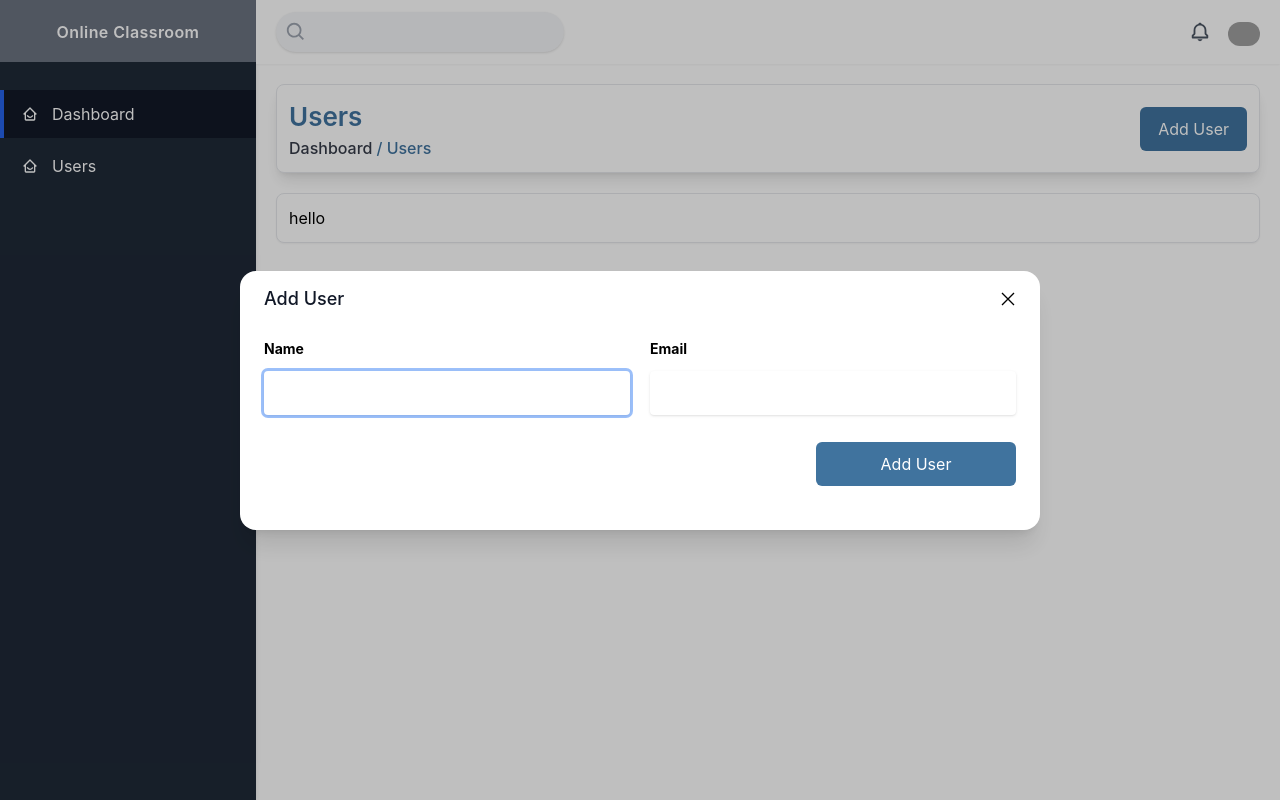
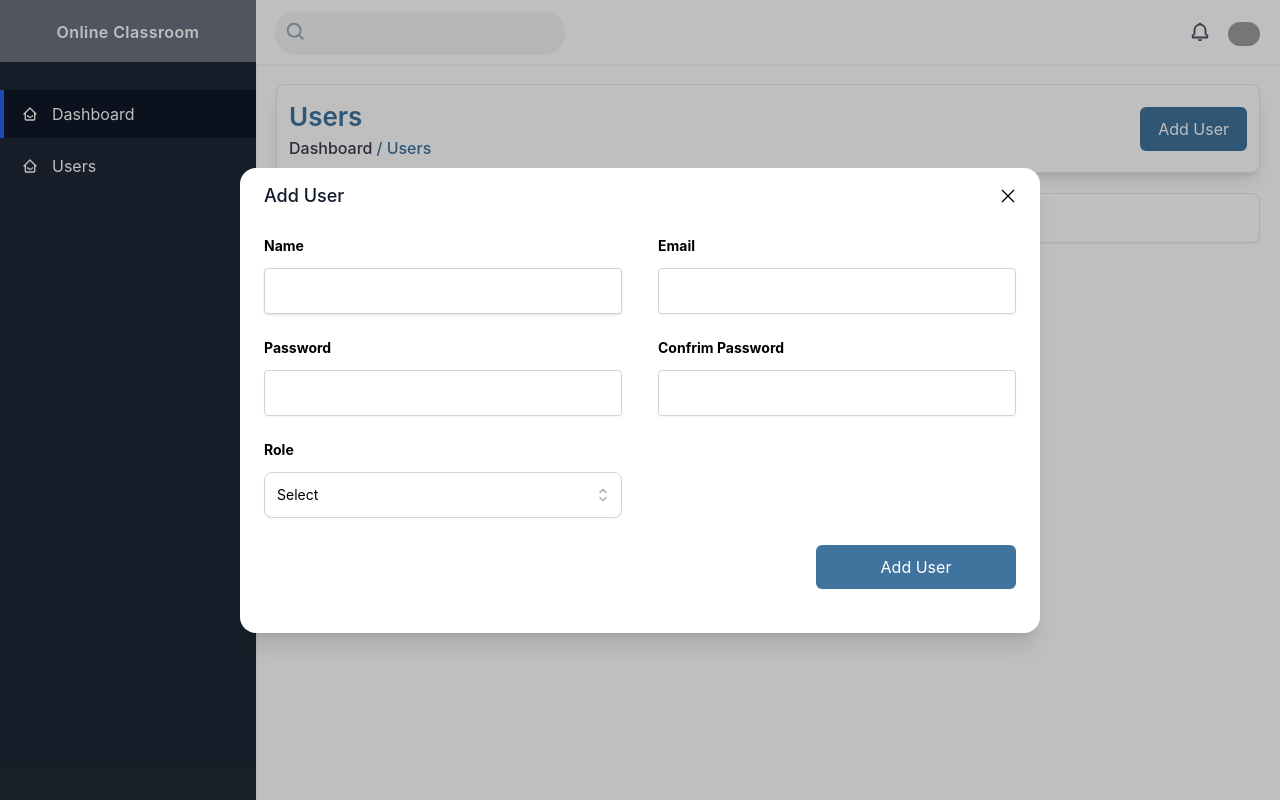
Before and after one commit to soumik9/expense-tracker-redux-rtk, a React (Create React App) app in the folder client/: page /users in a window 1280 px wide. Both pictures are taken after a click on the button "Add User". Built offline with nearby package versions, Linux system fonts and the light colour scheme; grey boxes are pictures that could not be loaded.

Commit message:
select component and add user modal complete

```diff
--- a/client/src/components/Input/Input.js
+++ b/client/src/components/Input/Input.js
@@ -13,7 +13,10 @@ const Input = ({ label, type, value, id, name, onChange, divCss, isRequired, })
                 value={value ? value : ''}
                 onChange={onChange}
                 isRequired={isRequired}
-                className="border-0 px-3 py-3 placeholder-blueGray-300 text-blueGray-600 bg-white rounded text-sm shadow focus:outline-none focus:ring w-full ease-linear transition-all duration-150"
+                className="border border-gray-300 px-3 py-3 placeholder-blueGray-300 text-blueGray-600 bg-white rounded text-sm shadow-sm outline-none focus:shadow w-full ease-linear transition-all duration-150"
+                autoComplete='off'
+                autoFocus={false}
+                autoSave={false}
             />
         </div>
     );
--- a/client/src/components/Modal/Modal.js
+++ b/client/src/components/Modal/Modal.js
@@ -40,11 +40,11 @@ const Modal = ({ isOpen, setIsOpen, children, modalTitle }) => {
                                 <div className='flex justify-between items-center relative -top-2'>
                                     <Dialog.Title
                                         as="h3"
-                                        className="text-lg font-medium leading-6 text-gray-900"
+                                        className="text-lg font-medium leading-6 text-gray-900 cursor-default"
                                     >
                                         {modalTitle}
                                     </Dialog.Title>
-                                    <GrClose className='hover:!text-red cursor-pointer' onClick={closeModal} />
+                                    <GrClose className='hover:text-[#e74c3c] cursor-pointer' onClick={closeModal} />
                                 </div>
 
 
--- /dev/null
+++ b/client/src/components/Select/Select.js
@@ -0,0 +1,63 @@
+import { Listbox, Transition } from '@headlessui/react';
+import React, { Fragment } from 'react';
+import { BsCheck } from 'react-icons/bs';
+import { HiOutlineChevronUpDown } from 'react-icons/hi2';
+
+const Select = ({ selected, setSelected, datas, label, divCss, id }) => {
+
+    return (
+        <div className={`relative w-full mb-3 ${divCss}`}>
+            <label className="block text-blueGray-600 text-sm font-bold mb-3" htmlfor={id}>
+                {label}
+            </label>
+            <Listbox value={selected} onChange={setSelected}>
+                <div className="relative mt-1">
+                    <Listbox.Button className="relative w-full cursor-default rounded-lg bg-white pl-3 pr-10 text-left shadow-sm focus:shadow focus:outline-none focus-visible:border-indigo-500 focus-visible:ring-2 focus-visible:ring-white focus-visible:ring-opacity-75 focus-visible:ring-offset-2 focus-visible:ring-offset-orange-300 sm:text-sm border border-gray-300 px-3 py-3">
+                        <span className="block truncate">{selected.name}</span>
+                        <span className="pointer-events-none absolute inset-y-0 right-0 flex items-center pr-2">
+                            <HiOutlineChevronUpDown
+                                className="h-5 w-5 text-gray-400 cursor-pointer"
+                                aria-hidden="true"
+                            />
+                        </span>
+                    </Listbox.Button>
+                    <Transition
+                        as={Fragment}
+                        leave="transition ease-in duration-100"
+                        leaveFrom="opacity-100"
+                        leaveTo="opacity-0"
+                    >
+                        <Listbox.Options className="absolute mt-1 max-h-[120px] scrollbar w-full overflow-y-scroll rounded-md bg-white py-1 text-base shadow-lg ring-1 ring-black ring-opacity-5 focus:outline-none sm:text-sm ">
+                            {datas.map((item, itemIdx) => (
+                                <Listbox.Option
+                                    key={itemIdx}
+                                    className={({ active, selected }) => `relative cursor-default select-none py-2 pl-10 pr-4 text-black ${active && 'bg-[#34495e]/75 text-white'} ${selected && 'bg-[#34495e] text-white'}`}
+                                    value={item}
+                                >
+                                    {({ selected }) => (
+                                        <>
+                                            <span className={`block truncate ${selected ? 'font-medium' : 'font-normal'}`}>
+                                                {item.name}
+                                            </span>
+                                            {selected ? (
+                                                <span className="absolute inset-y-0 left-0 flex items-center pl-3">
+                                                    <BsCheck className="h-5 w-5 text-white" aria-hidden="true" />
+                                                </span>
+                                            ) : null}
+                                        </>
+                                    )}
+                                </Listbox.Option>
+                            ))}
+                        </Listbox.Options>
+                    </Transition>
+                </div>
+            </Listbox>
+        </div>
+
+
+
+
+    );
+};
+
+export default Select;
--- a/client/src/index.css
+++ b/client/src/index.css
@@ -10,3 +10,20 @@ body {
   -webkit-font-smoothing: antialiased;
   -moz-osx-font-smoothing: grayscale;
 }
+
+/* scrollbar to use */
+.scrollbar::-webkit-scrollbar {
+  width: 0.6rem;
+  background-color: #ecf0f1;
+  border-radius: 0.5rem;
+}
+
+.scrollbar::-webkit-scrollbar-thumb {
+  background-color: #95a5a6;
+  border-radius: 0.5rem;
+}
+
+.scrollbar::-webkit-scrollbar-thumb:hover {
+  background-color: #95a5a6;
+  cursor: pointer;
+}
--- a/client/src/pages/Users/AddUser.js
+++ b/client/src/pages/Users/AddUser.js
@@ -1,13 +1,24 @@
-import React from 'react';
+import React, { useState } from 'react';
 import Input from '../../components/Input/Input';
 import Modal from '../../components/Modal/Modal';
+import Select from '../../components/Select/Select';
+
+const roles = [
+    { name: 'Select', value: '' },
+    { name: 'Admin', value: 'admin' },
+    { name: 'Teacher', value: 'teacher' },
+    { name: 'Student', value: 'student' },
+  ]
 
 const AddUser = ({ isOpen, setIsOpen }) => {
+
+    const [selected, setSelected] = useState(roles[0])
+
     return (
         <Modal isOpen={isOpen} setIsOpen={setIsOpen} modalTitle={'Add User'} className=''>
 
             <form action="" className='py-5 w-full'>
-                <div className="w-full grid lg:grid-cols-2 md:grid-cols-1 gap-5">
+                <div className="w-full grid lg:grid-cols-2 md:grid-cols-1 gap-x-9 gap-y-3">
 
                     <Input
                         id={'name'}
@@ -20,6 +31,27 @@ const AddUser = ({ isOpen, setIsOpen }) => {
                         type={'email'}
                         label={'Email'}
                         isRequired={true}
+                    />
+
+                    <Input
+                        id={'password'}
+                        type={'password'}
+                        label={'Password'}
+                        isRequired={true}
+                    />
+
+                    <Input
+                        id={'confirmPassword'}
+                        type={'password'}
+                        label={'Confrim Password'}
+                        isRequired={true}
+                    />
+
+                    <Select
+                        label={'Role'}
+                        datas={roles}
+                        selected={selected}
+                        setSelected={setSelected}
                     />
 
                 </div>
```
